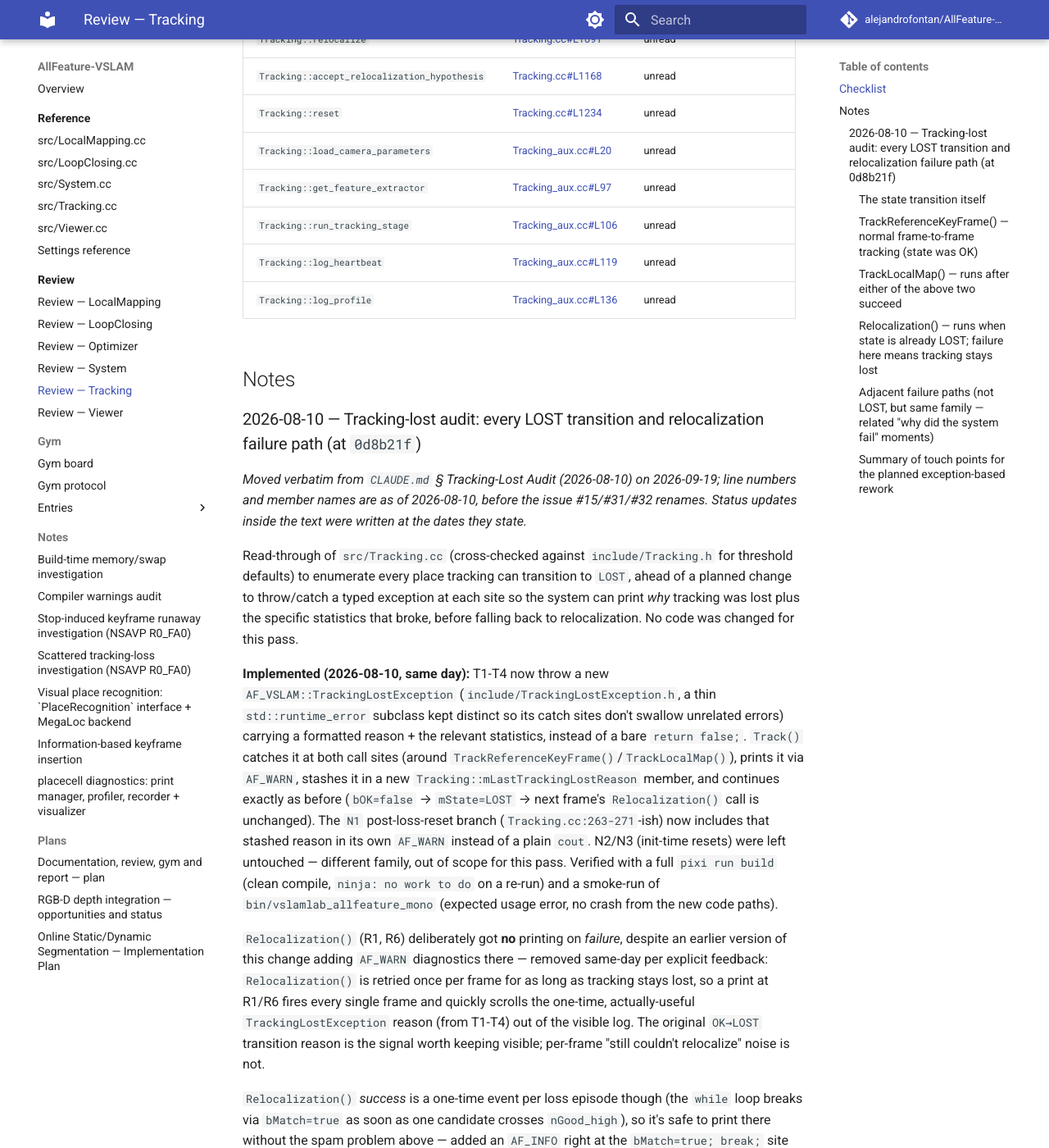
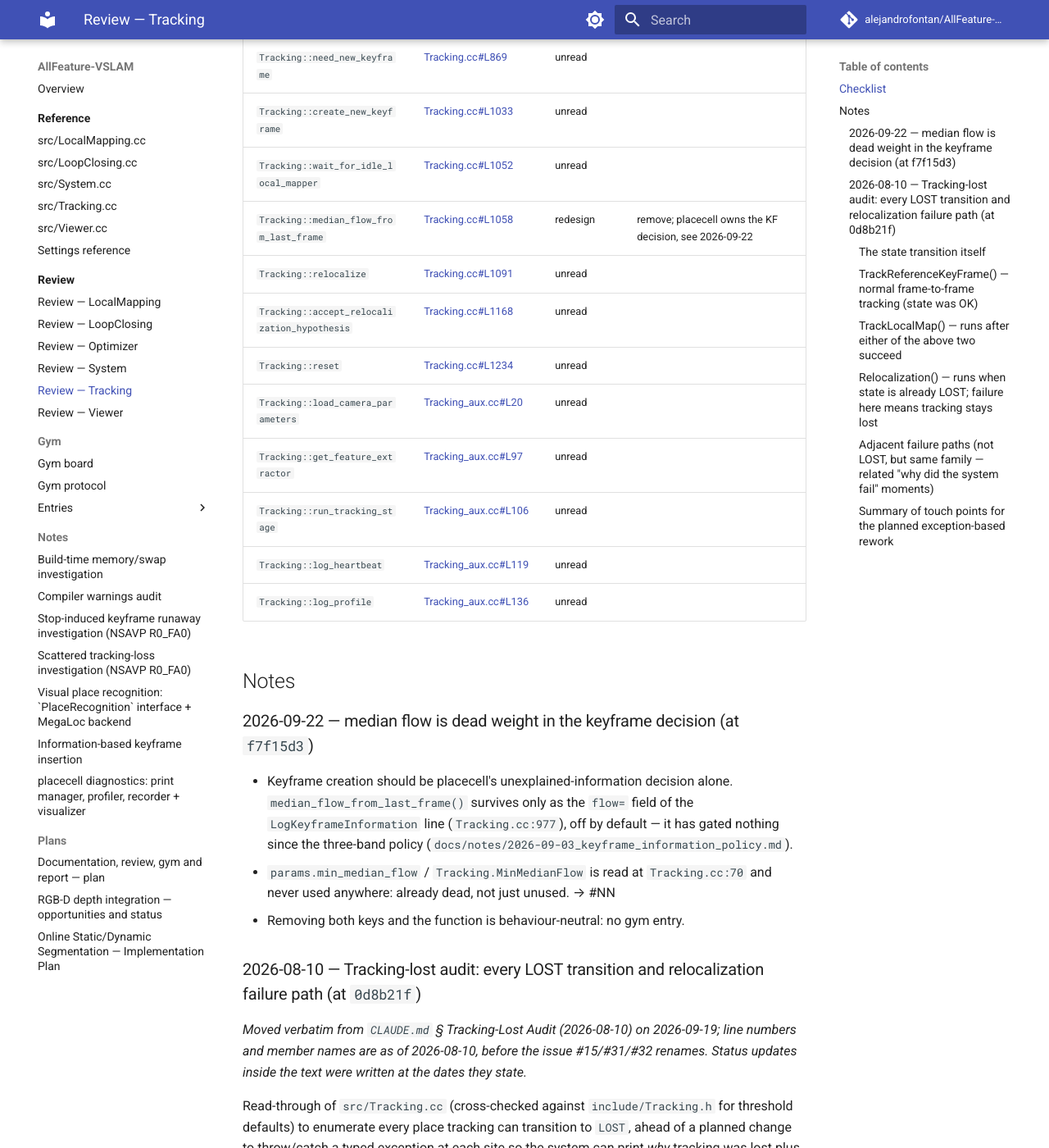
Before and after one commit to alejandrofontan/AllFeature-VSLAM, an MkDocs documentation site: the page built from docs/review/Tracking.md, in a window 1280 px wide and 1400 px high, scrolled down 1341 px. Shown: the whole window at 82% size. Built offline with MkDocs 1.6.1 and Material for MkDocs 9.7.7, drawn with Linux system fonts in a browser that asks for light colours; comment, search, counter and statistics services are not loaded; some of the changed text lies outside the part shown.

Commit message:
Review Tracking: the median-flow helper is dead weight (at f7f15d3)

```diff
--- a/docs/review/Tracking.md
+++ b/docs/review/Tracking.md
@@ -2,7 +2,7 @@
 
 - **Sources:** `src/Tracking.cc`, `src/Tracking_aux.cc`, `include/Tracking.h`
 - **Reviewer:** Alejandro Fontan
-- **Last reviewed at:** `4577402` (2026-09-19) — checklist created, nothing read yet
+- **Last reviewed at:** `f7f15d3` (2026-09-22) — need_new_keyframe and the flow helper
 
 Reading notes for these files. The checklist is regenerated by `docs/tools/review_checklist.py`
 (states and notes are preserved); the notes below are append-only and dated, each pinned to the
@@ -29,8 +29,8 @@ commit that was read. Tags: `→ #<issue>`, `→ reference`, `→ paper:<file>.t
 | `Tracking::search_local_points` | [Tracking.cc#L834](https://github.com/alejandrofontan/AllFeature-VSLAM/blob/main/src/Tracking.cc#L834 "Tracking::search_local_points(") | unread |  |
 | `Tracking::need_new_keyframe` | [Tracking.cc#L869](https://github.com/alejandrofontan/AllFeature-VSLAM/blob/main/src/Tracking.cc#L869 "Tracking::need_new_keyframe(") | unread |  |
 | `Tracking::create_new_keyframe` | [Tracking.cc#L1033](https://github.com/alejandrofontan/AllFeature-VSLAM/blob/main/src/Tracking.cc#L1033 "Tracking::create_new_keyframe(") | unread |  |
-| `Tracking::wait_for_idle_local_mapper` | [Tracking.cc#L1052](https://github.com/alejandrofontan/AllFeature-VSLAM/blob/main/src/Tracking.cc#L1052 "Tracking::wait_for_idle_local_mapper(") | unread |  |
-| `Tracking::median_flow_from_last_frame` | [Tracking.cc#L1058](https://github.com/alejandrofontan/AllFeature-VSLAM/blob/main/src/Tracking.cc#L1058 "Tracking::median_flow_from_last_frame(") | unread |  |
+| `Tracking::wait_for_idle_local_mapper` | [Tracking.cc#L1052](https://github.com/alejandrofontan/AllFeature-VSLAM/blob/main/src/Tracking.cc#L1052 "Tracking::wait_for_idle_local_mapper(") | unread |   |
+| `Tracking::median_flow_from_last_frame` | [Tracking.cc#L1058](https://github.com/alejandrofontan/AllFeature-VSLAM/blob/main/src/Tracking.cc#L1058 "Tracking::median_flow_from_last_frame(") | redesign | remove; placecell owns the KF decision, see 2026-09-22 |
 | `Tracking::relocalize` | [Tracking.cc#L1091](https://github.com/alejandrofontan/AllFeature-VSLAM/blob/main/src/Tracking.cc#L1091 "Tracking::relocalize(") | unread |  |
 | `Tracking::accept_relocalization_hypothesis` | [Tracking.cc#L1168](https://github.com/alejandrofontan/AllFeature-VSLAM/blob/main/src/Tracking.cc#L1168 "Tracking::accept_relocalization_hypothesis(") | unread |  |
 | `Tracking::reset` | [Tracking.cc#L1234](https://github.com/alejandrofontan/AllFeature-VSLAM/blob/main/src/Tracking.cc#L1234 "Tracking::reset(") | unread |  |
@@ -41,6 +41,16 @@ commit that was read. Tags: `→ #<issue>`, `→ reference`, `→ paper:<file>.t
 | `Tracking::log_profile` | [Tracking_aux.cc#L136](https://github.com/alejandrofontan/AllFeature-VSLAM/blob/main/src/Tracking_aux.cc#L136 "Tracking::log_profile(") | unread |  |
 
 ## Notes
+
+### 2026-09-22 — median flow is dead weight in the keyframe decision (at `f7f15d3`)
+
+- Keyframe creation should be placecell's unexplained-information decision alone.
+  `median_flow_from_last_frame()` survives only as the `flow=` field of the
+  `LogKeyframeInformation` line (`Tracking.cc:977`), off by default — it has gated
+  nothing since the three-band policy (`docs/notes/2026-09-03_keyframe_information_policy.md`).
+- `params.min_median_flow` / `Tracking.MinMedianFlow` is read at `Tracking.cc:70` and
+  never used anywhere: already dead, not just unused. → #NN
+- Removing both keys and the function is behaviour-neutral: no gym entry.
 
 ### 2026-08-10 — Tracking-lost audit: every LOST transition and relocalization failure path (at `0d8b21f`)
 
```
